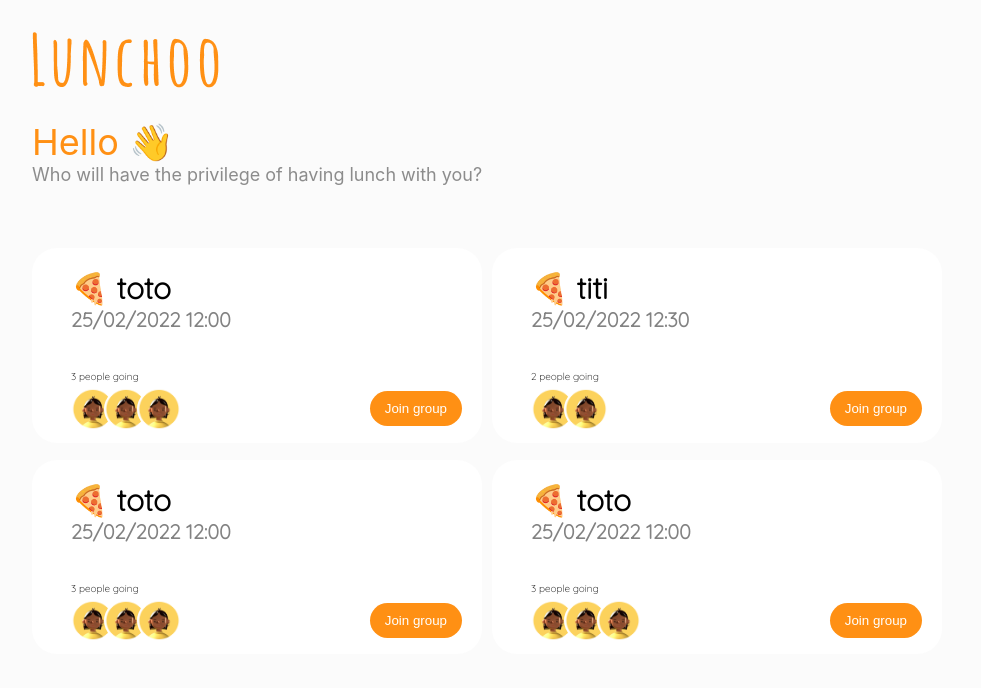
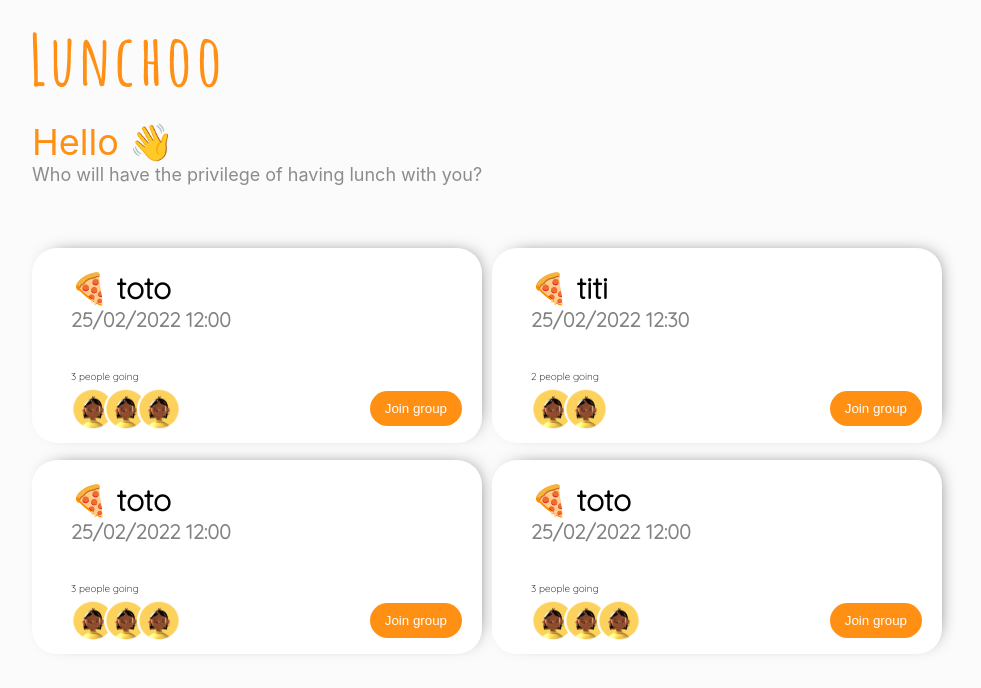
Before and after one commit to killmat21/lunchoo, a React (Create React App) app in the folder frontend/: page /listing-lunches in a window 1280 px wide. Shown: the top 688 px of the page, without its empty margins (153-1134 px from the left). Built offline with nearby package versions, Linux system fonts and the light colour scheme.

Commit message:
add box shadow

```diff
--- a/frontend/src/LunchForm.js
+++ b/frontend/src/LunchForm.js
@@ -1,4 +1,5 @@
 import './LunchForm.css';
+import { useNavigate } from "react-router-dom";
 import Button from '@mui/material/Button';
 import IconButton from '@mui/material/IconButton';
 import AddCircleIcon from '@mui/icons-material/AddCircle';
@@ -10,6 +11,8 @@ import axios from "axios";
 import SubHeader from "./SubHeader/SubHeader";
 
 const LunchForm = () => {
+    let navigate = useNavigate();
+
     const [restaurant, setRestaurant] = useState("");
     const [numberPlaces, setNumberPlaces] = useState("");
     const [leaveTime, setLeaveTime] = useState(new Date('2020-01-01 12:00'));
@@ -24,6 +27,7 @@ const LunchForm = () => {
           .then(res => {
             console.log(res);
             console.log(res.data);
+            navigate(`/listing-lunches`);
           })
         console.log(restaurant, leaveTime, numberPlaces)
     }
--- a/frontend/src/LunchList/LunchCard.css
+++ b/frontend/src/LunchList/LunchCard.css
@@ -12,6 +12,7 @@
   -webkit-box-sizing: border-box; /* Safari/Chrome, other WebKit */
   -moz-box-sizing: border-box;    /* Firefox, other Gecko */
   box-sizing: border-box;
+  box-shadow: 5px -3px 20px -13px black;
 }
 
 .lunchCard p {
```
